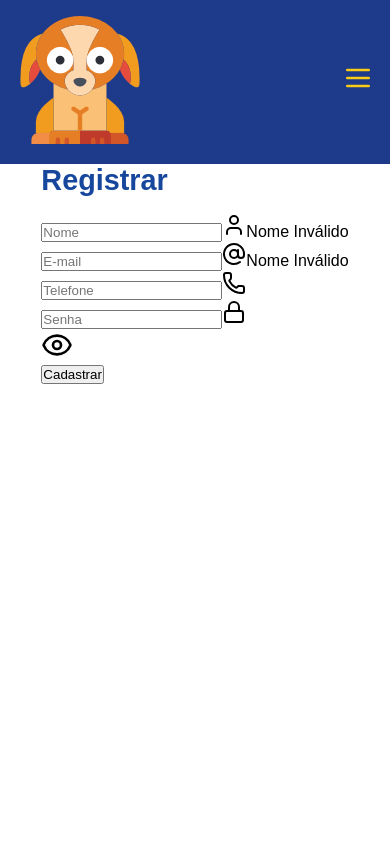
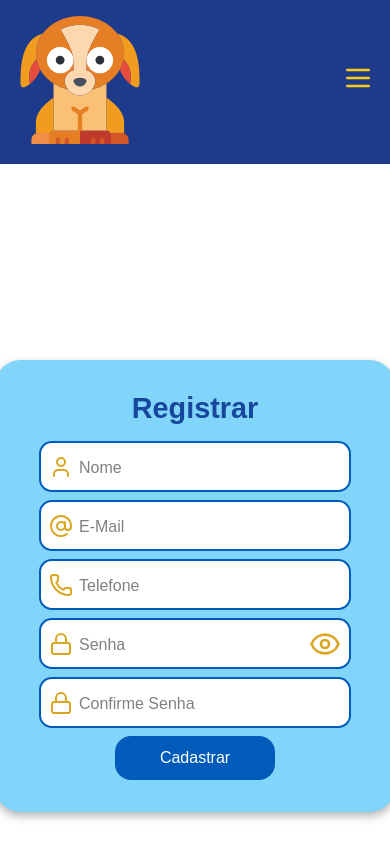
Before and after one commit to DevVitorlevi/Get-a-Pet, a React (Vite) app in the folder frontend/: page /register in a window 390 px wide. Shown: the top 844 px of the page. Built offline with nearby package versions, Linux system fonts and the light colour scheme.

Commit message:
Form mobile feito

```diff
--- a/frontend/src/App.jsx
+++ b/frontend/src/App.jsx
@@ -7,21 +7,20 @@ import Register from './pages/Auth/Register'
 //components
 import Header from './components/Header'
 import Footer from './components/Footer'
-import Container from './components/Container'
+
 function App() {
 
   return (
     <>
       <BrowserRouter>
         <Header />
-        <Container>
         <Routes>
           <Route path='/' element={<Home />} />
           <Route path='/login' element={<Login />} />
           <Route path='/register' element={<Register />} />
           <Route path='*' element={<NotFound />} />
         </Routes>
-        </Container>
+
         <Footer />
       </BrowserRouter>
     </>
--- a/frontend/src/components/Container.jsx
+++ /dev/null
@@ -1,9 +0,0 @@
-import React from 'react'
-import style from '../styles/Container.module.css'
-const Container = ({ children }) => {
-    return (
-        <div className={style.container}>{children}</div>
-    )
-}
-
-export default Container
--- a/frontend/src/pages/Auth/Register.jsx
+++ b/frontend/src/pages/Auth/Register.jsx
@@ -3,34 +3,52 @@ import '../../styles/Form.css'
 import { Eye, EyeClosed, User, AtSign, Phone, LockIcon } from 'lucide-react'
 const Register = () => {
     const [open, setOpen] = useState(false)
+
     return (
+        <main>
             <div className='container'>
                 <h1 className='title'>Registrar</h1>
                 <form className='form'>
                     <div className="inputs">
-                    <input type="text" name='name' className='input' placeholder='Nome' required />
+                        <input type="text" name='name' className='input' required />
                         <User className='icon' />
-                    <span className="required">Nome Inválido</span>
+                        <label>Nome</label>
+                        <p className="required">Nome Inválido</p>
                     </div>
                     <div className="inputs">
-                    <input type="text" required name='email' className='input' placeholder='E-mail' />
+                        <input type="text" required name='email' className='input' />
                         <AtSign className='icon' />
-                    <span className="required">Nome Inválido</span>
+                        <label>E-Mail</label>
+                        <p className="required">Email Inválido</p>
                     </div>
                     <div className="inputs">
-                    <input type="number" name='phone' required className='input' placeholder='Telefone' />
+                        <input type="number" name='phone' required className='input' />
                         <Phone className='icon' />
-                    <span className='Telefone Inválido'></span>
+                        <label>Telefone</label>
+                        <p className='required'>Telefone Inválido</p>
                     </div>
-                <div className="className"></div>
-                <input type="password" name="password" className="input" required placeholder='Senha' />
+
+                    <div className="inputs">
+                        <input type="password" name="password" className="input" required />
                         <LockIcon className='icon' />
-                <div onClick={() => setOpen(!open)}>
-                    {open ? <EyeClosed className='icon' /> : <Eye size={32} className='icon' />}
+                        <span onClick={() => setOpen(!open)}>
+                            {open ? <EyeClosed className='eye-c' /> : <Eye size={32} className='eye' />}
+                        </span>
+                        <label>Senha</label>
+                        <p className="required">Senha Inválida</p>
                     </div>
-                <button type="submit">Cadastrar</button>
+                    <div className="inputs">
+                        <input type="password" name="password" className="input" required />
+                        <LockIcon className='icon' />
+                        <label>Confirme Senha</label>
+                        <p className="required">Senhas Não Coincidem </p>
+                    </div>
+
+
+                    <button type="submit" className='btn'>Cadastrar</button>
                 </form>
             </div>
+        </main>
     )
 }
 
--- a/frontend/src/styles/Container.module.css
+++ /dev/null
@@ -1,6 +0,0 @@
-.container {
-    height: 100vh;
-    width: 100vw;
-    display: flex;
-    justify-content: center;
-}
--- a/frontend/src/styles/Form.css
+++ b/frontend/src/styles/Form.css
@@ -0,0 +1,94 @@
+main {
+    width: 100vw;
+    height: 100vh;
+    display: flex;
+    flex-direction: column;
+    align-items: center;
+    justify-content: center;
+}
+
+.container {
+    background-color: #81d4fa;
+    border-radius: 1.6rem;
+    width: 25rem;
+    padding: 2rem;
+    display: flex;
+    align-items: center;
+    flex-direction: column;
+    box-shadow: 0px 4px 10px rgba(0, 0, 0, 0.3);
+}
+
+.form {
+    display: flex;
+    align-items: center;
+    justify-content: center;
+    gap: 0.5rem;
+    flex-direction: column;
+}
+
+.inputs {
+    position: relative;
+}
+
+.input {
+    width: 80vw;
+    padding: 1rem;
+    border-radius: 0.8rem;
+    border: 2px solid #005BBB;
+    text-indent: 1.5rem;
+    outline: none;
+}
+
+.icon {
+    position: absolute;
+    top: 14px;
+    left: 10px;
+    color: #daa520;
+}
+
+.inputs label {
+    position: absolute;
+    top: 18px;
+    left: 2.5rem;
+    color: grey;
+}
+
+.input:focus {
+    border: 2px solid #f57f17;
+}
+
+.eye {
+    position: absolute;
+    right: 10px;
+    top: 10px;
+    color: #daa520;
+}
+
+.eye-c {
+    position: absolute;
+    right: 13px;
+    top: 14px;
+    color: #daa520;
+}
+
+.required {
+    margin-top: 7px;
+    text-indent: 12px;
+    color: red;
+    display: none;
+}
+
+.btn {
+    padding: 0.8rem;
+    width: 10rem;
+    border-radius: 1rem;
+    border: 0;
+    font-size: 1rem;
+    color: white;
+    background-color: #005BBB;
+    transition: 0.4s ease;
+}
+
+.btn:hover {
+    background-color: #004085;
+}
```
Lines whose indentation alone changed are shown as unchanged.
